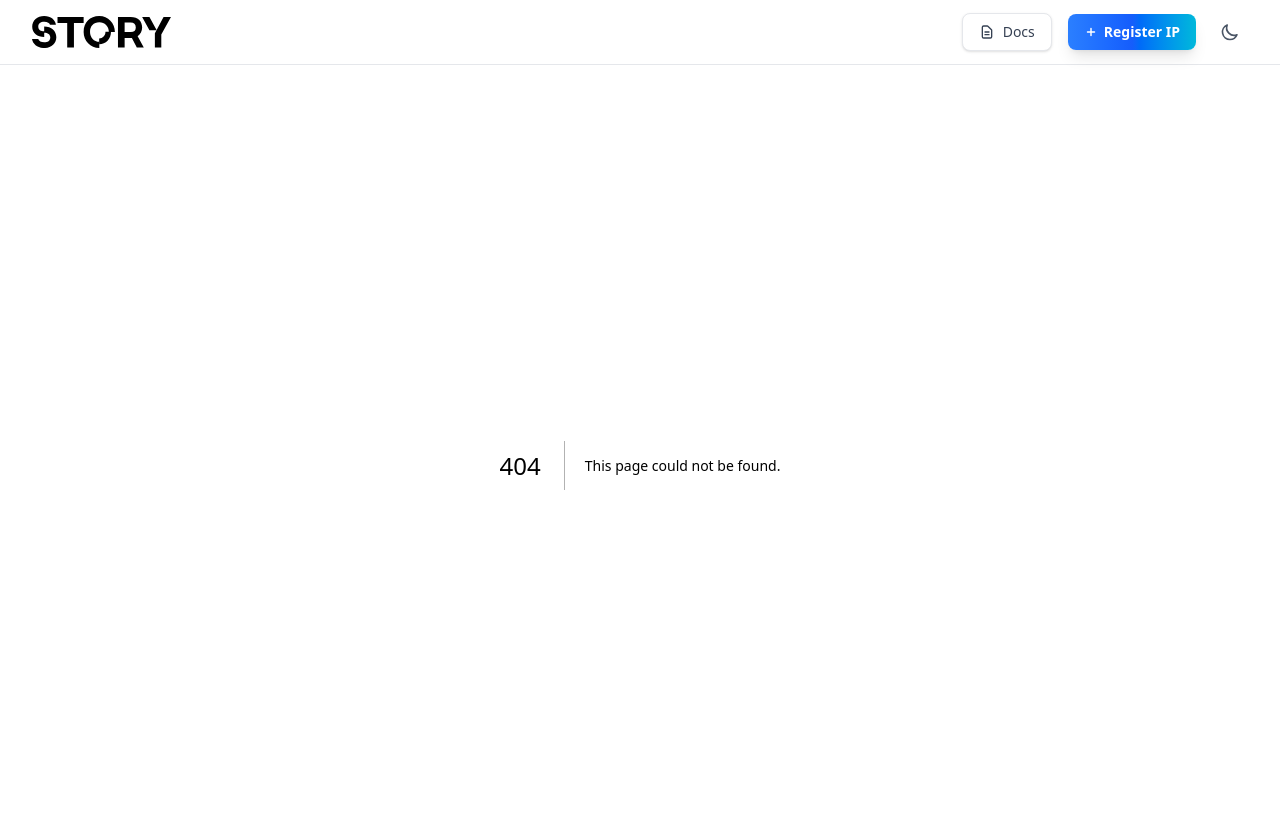
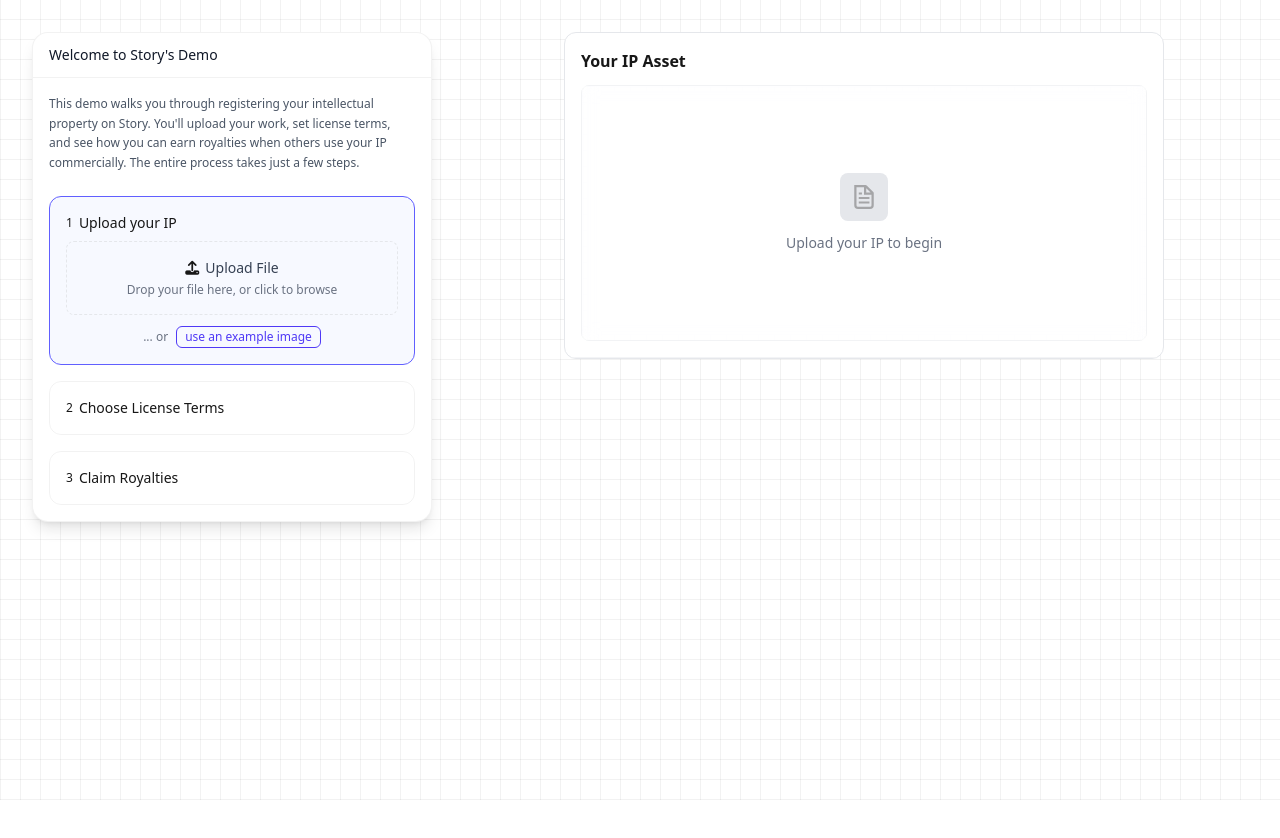
Before and after one commit to jacob-tucker/story-demo, a Next.js app: page /iframe in a window 1280 px wide. Before the commit this address had no page. Shown: the top 838 px of the page. After the commit the page ends 800 px from the top, so only its background shows below. Built offline with nearby package versions, Linux system fonts and the light colour scheme.

Commit message:
make iframe route with no navbar

```diff
--- /dev/null
+++ b/app/components/ConditionalNavbar.tsx
@@ -0,0 +1,15 @@
+"use client";
+
+import { usePathname } from "next/navigation";
+import Navbar from "./Navbar";
+
+export function ConditionalNavbar() {
+  const pathname = usePathname();
+  const isIframe = pathname.startsWith("/iframe");
+
+  if (isIframe) {
+    return null;
+  }
+
+  return <Navbar />;
+}
--- /dev/null
+++ b/app/iframe/page.tsx
@@ -0,0 +1,7 @@
+"use client";
+
+import Home from "../page";
+
+export default function IframePage() {
+  return <Home />;
+}
--- a/app/layout.tsx
+++ b/app/layout.tsx
@@ -1,8 +1,8 @@
 import type { Metadata } from "next";
 import { Geist, Geist_Mono } from "next/font/google";
 import "./globals.css";
-import Navbar from "./components/Navbar";
 import { ThemeProvider } from "./components/ThemeProvider";
+import { ConditionalNavbar } from "./components/ConditionalNavbar";
 
 const geistSans = Geist({
   variable: "--font-geist-sans",
@@ -30,7 +30,7 @@
         className={`${geistSans.variable} ${geistMono.variable} antialiased`}
       >
         <ThemeProvider>
-          <Navbar />
+          <ConditionalNavbar />
           {children}
         </ThemeProvider>
       </body>
```
